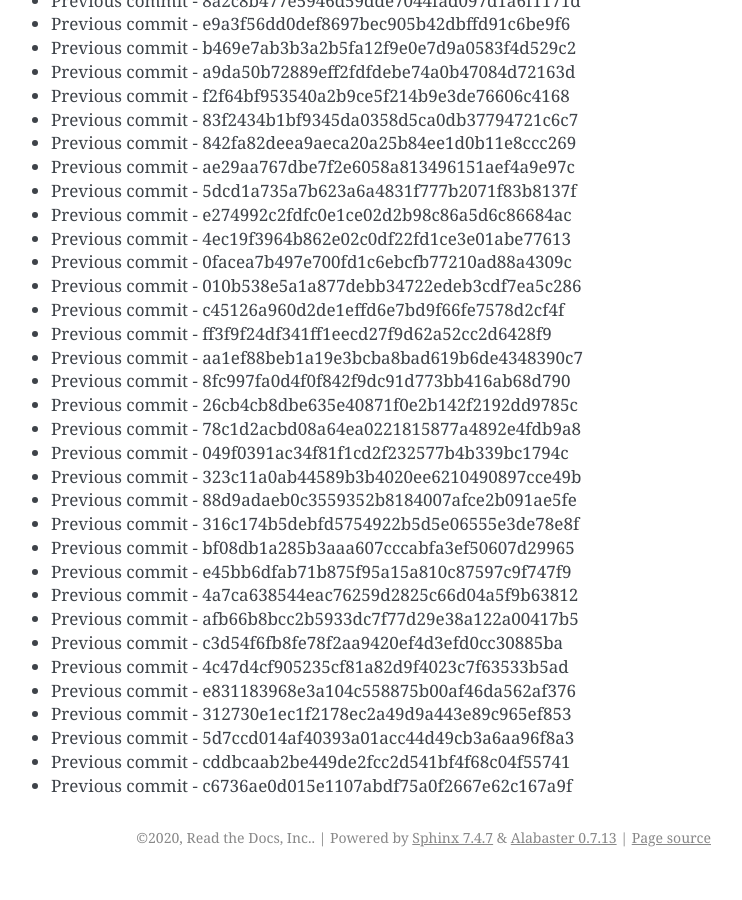
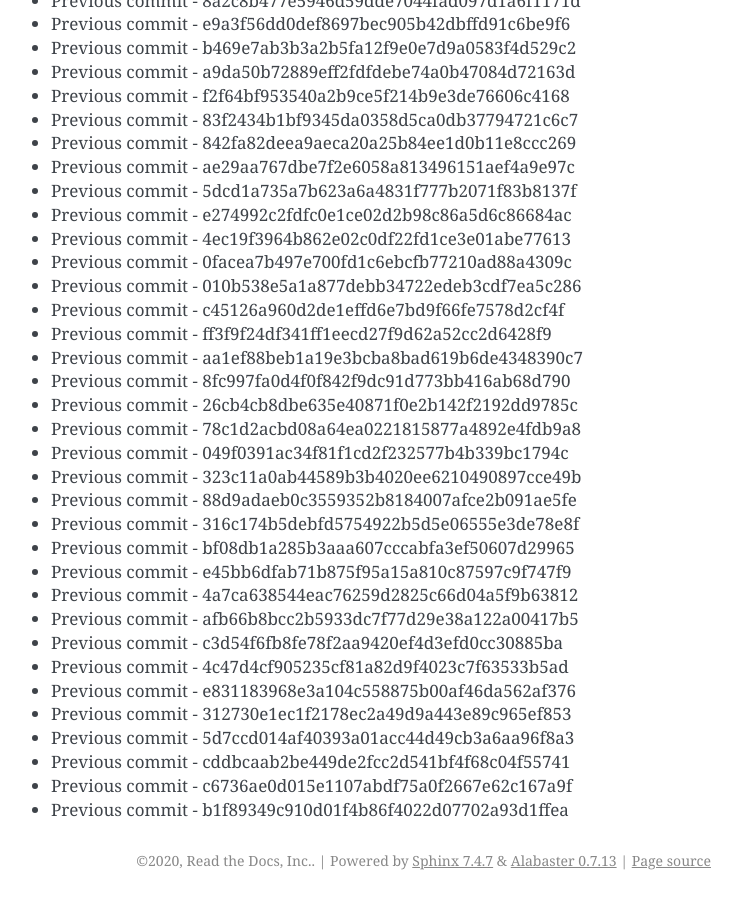
Before and after one commit to readthedocs/rtd-git-stresstest, a Sphinx documentation site: the page built from docs/updates.rst, in a window 1280 px wide and 900 px high, scrolled down 40015 px. Shown: the whole window, without its empty margins (399-1141 px from the left). Built offline with Sphinx 7.4.7, drawn with Linux system fonts in a browser that asks for light colours; before the commit the page ends 40892 px from its top, so only the background shows below that.

Commit message:
Generating commit from previous: b1f89349c910d01f4b86f4022d07702a93d1ffea

```diff
--- a/docs/updates.rst
+++ b/docs/updates.rst
@@ -1713,3 +1713,4 @@ It can be tested for any performance characteristics.
 * Previous commit - 5d7ccd014af40393a01acc44d49cb3a6aa96f8a3
 * Previous commit - cddbcaab2be449de2fcc2d541bf4f68c04f55741
 * Previous commit - c6736ae0d015e1107abdf75a0f2667e62c167a9f
+* Previous commit - b1f89349c910d01f4b86f4022d07702a93d1ffea
```
